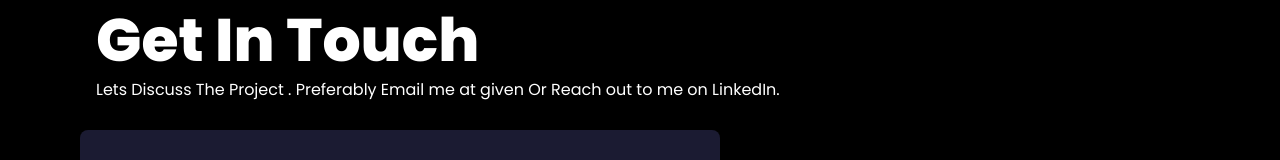
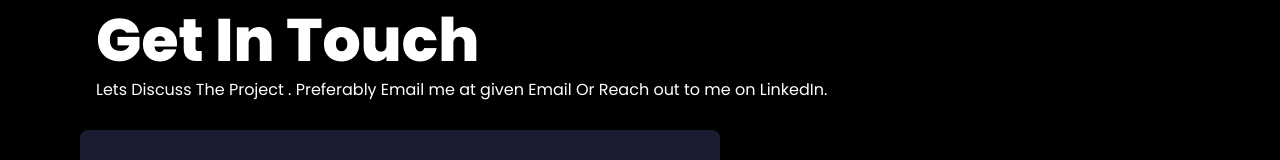
Before and after one commit to Mubashir1920/React-Portfolio, a React (Create React App) app: page /Contact in a window 1280 px wide. Shown: the part 158-318 px from the top of the page. Built offline with nearby package versions, Linux system fonts and the light colour scheme.

Commit message:
Anchor Tag updated

```diff
--- a/src/Pages/Contact.jsx
+++ b/src/Pages/Contact.jsx
@@ -7,7 +7,7 @@ const Contact = () => {
     <div className="container py-12 mx-auto flex justify-center flex-col  min-h-screen  text-white">
       <div className='px-11 pt-10 lg:px-24  ' >
         <h2 className=" font-extrabold text-left lg:text-6xl  text-4xl ">Get In Touch</h2>
-        <p className='text-white text-md py-2' >Lets Discuss The Project . Preferably Email me at given Or Reach out to me on LinkedIn.</p>
+        <p className='text-white text-md py-2' >Lets Discuss The Project . Preferably Email me at given Email Or Reach out to me on LinkedIn.</p>
       </div>
       <div className="flex items-center pt-5  pb-20 justify-around w-[100%] ">
         {/* Left Section: Contact Form */}
--- a/src/components/Footer.jsx
+++ b/src/components/Footer.jsx
@@ -7,18 +7,18 @@ const Footer = () => {
     return (
         <footer className="bg-[#0a0a0a]  w-[100%]  text-white text-center py-4">
             <div className="text-md flex justify-center space-x-4 mb-3">
-                <a href="https://twitter.com" target="_blank" rel="noopener noreferrer" className="text-white hover:text-gray-400">
+                <a href="https://x.com/TheTechGuy_1" target="_blank" rel="noopener noreferrer" className="text-white hover:text-gray-400">
                     <FaTwitter size={19} />
                 </a>
-                <a href="https://linkedin.com" target="_blank" rel="noopener noreferrer" className="text-white hover:text-gray-400">
+                <a href="https://www.linkedin.com/in/mohammad-mubashir-060923234/" target="_blank" rel="noopener noreferrer" className="text-white hover:text-gray-400">
                     <FaLinkedinIn size={19} />
                 </a>
-                <a href="https://github.com" target="_blank" rel="noopener noreferrer" className="text-white hover:text-gray-400">
+                <a href="https://github.com/Mubashir1920/" target="_blank" rel="noopener noreferrer" className="text-white hover:text-gray-400">
                     <FaGithub size={19} />
                 </a>
             </div>
             <div className="flex justify-center items-center">
-            <p className="text-xs flex items-center ">© {currentYear} |   <FaHeart className='mx-2' color='red' size={12} />  Designed by Mubashir</p>
+                <p className="text-xs flex items-center ">© {currentYear} |   <FaHeart className='mx-2' color='red' size={12} />  Designed by Mubashir</p>
             </div>
         </footer>
     );
```
